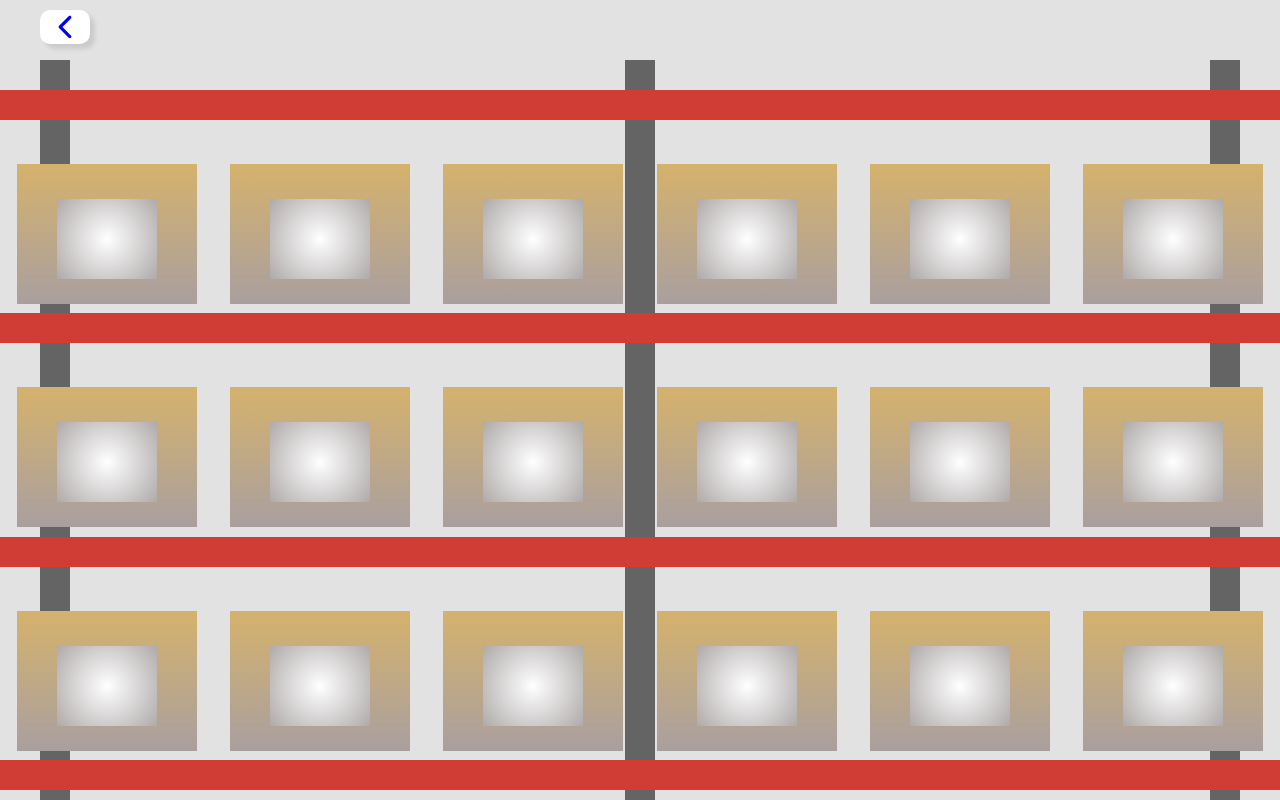
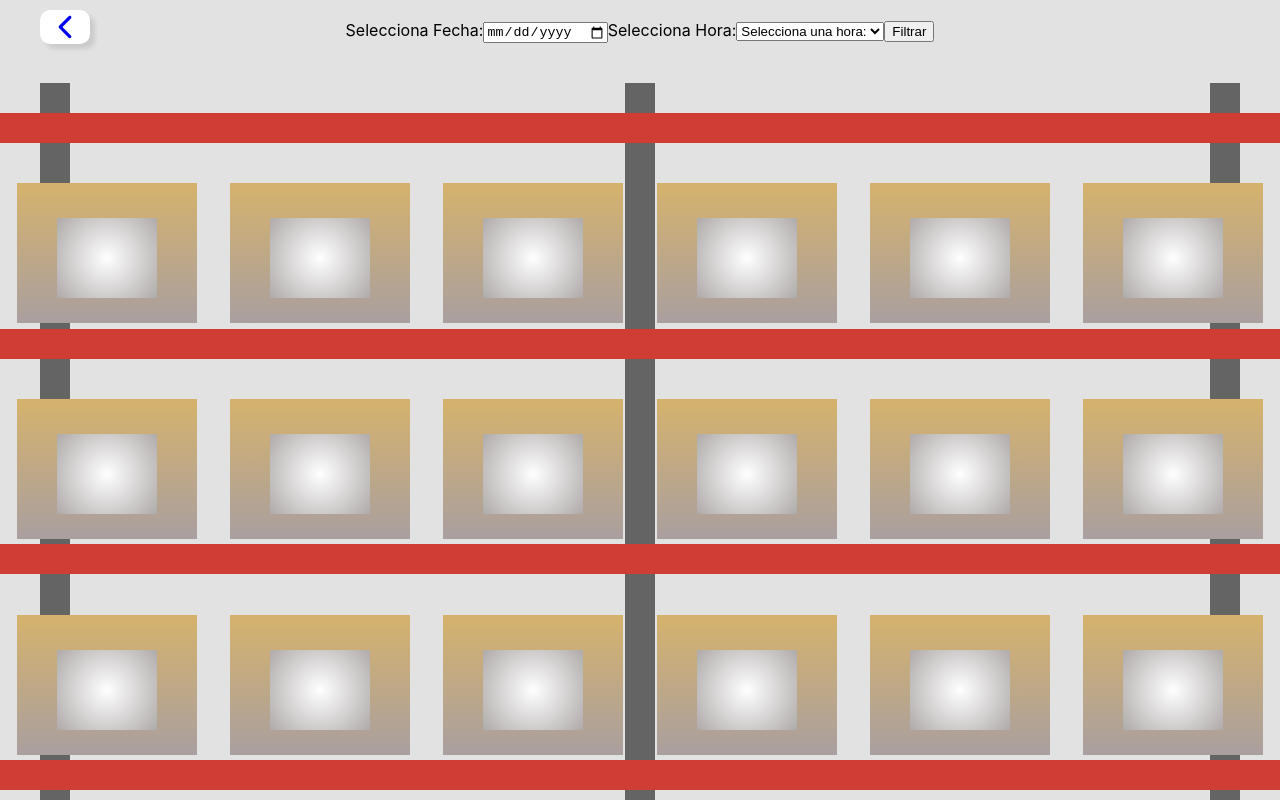
Before and after one commit to BimboDT/app-web, a React (Create React App) app in the folder bimbo-web/: page /rack in a window 1280 px wide. Built offline with nearby package versions, Linux system fonts and the light colour scheme.

Commit message:
Filtro de Fceha en Rack

```diff
--- /dev/null
+++ b/bimbo-web/src/componentes/Fecha.js
@@ -0,0 +1,61 @@
+import React, { useState } from 'react';
+
+function Fecha() {
+  const [date, setDate] = useState('');
+  const [hour, setHour] = useState('');
+
+
+  const hours = Array.from({ length: 24 }, (_, i) => {
+    const hour = i.toString().padStart(2, '0') + ':00';
+    return hour;
+  });
+
+  const handleDateChange = (e) => {
+    setDate(e.target.value);
+  };
+
+  const handleHourChange = (e) => {
+    setHour(e.target.value);
+  };
+
+  const handleFilter = () => {
+    if (date && hour) {
+      const dateTime = `${date}T${hour}:00`;
+      console.log("Fecha y hora seleccionada:", dateTime);
+    } else {
+      console.log("Por favor selecciona fecha y hora.");
+    }
+  };
+
+  return (
+    <div>
+      <label htmlFor="dateFilter">Selecciona Fecha:</label>
+      <input
+        type="date"
+        id="dateFilter"
+        value={date}
+        onChange={handleDateChange}
+      />
+
+      <label htmlFor="hourFilter">Selecciona Hora:</label>
+      <select
+        id="hourFilter"
+        value={hour}
+        onChange={handleHourChange}
+      >
+        <option value="">Selecciona una hora:</option>
+        {hours.map((hour) => (
+          <option key={hour} value={hour}>
+            {hour}
+          </option>
+        ))}
+      </select>
+
+      <button onClick={handleFilter}>
+        Filtrar
+      </button>
+    </div>
+  );
+}
+
+export default Fecha;
--- a/bimbo-web/src/componentes/Rack.js
+++ b/bimbo-web/src/componentes/Rack.js
@@ -3,6 +3,7 @@ import React, { useState } from 'react';
 import { IoIosArrowBack } from "react-icons/io";
 import { Link } from 'react-router-dom';
 import Info from "./Info";
+import DateTimeFilter from "./Fecha";
 
 const Rack = () => {
 
@@ -21,6 +22,7 @@ const Rack = () => {
             <Link to="/almacen" className='btn-back'>
                 <IoIosArrowBack size={34} />
             </Link>
+            <DateTimeFilter></DateTimeFilter>
             <div className={`rack ${showInfo ? 'blur' : ''}`}>
             <div className= 'background-cols'>
                 <div className='col'></div>
```
